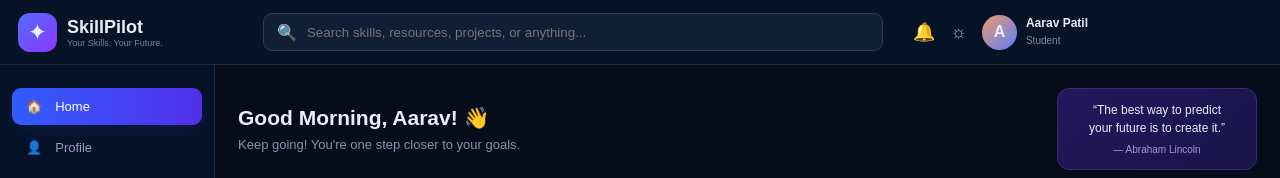
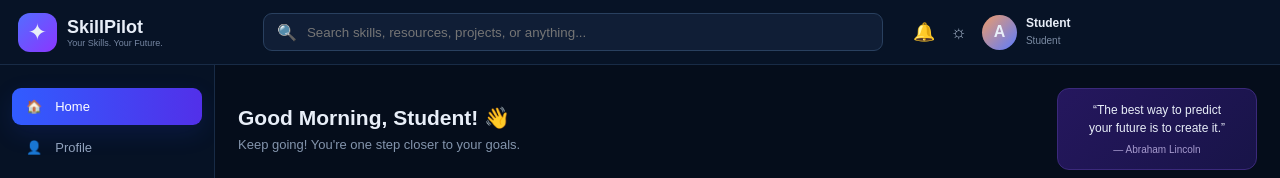
Before and after one commit to sahilnachare077-maker/SkillPilot, a plain HTML site: page index.html in a window 1280 px wide. Shown: the top 178 px of the page. Drawn offline with Linux system fonts and the light colour scheme.

Commit message:
Update index.html

```diff
--- a/index.html
+++ b/index.html
@@ -29,7 +29,7 @@
         <div class="profile-mini">
             <div class="avatar">A</div>
             <div>
-                <b>Aarav Patil</b>
+                <b id="topUserName">Student</b>
                 <small>Student</small>
             </div>
         </div>
@@ -116,7 +116,7 @@
 
         <div class="welcome-row">
             <div>
-                <h1>Good Morning, Aarav! 👋</h1>
+                <h1>Good Morning, <span id="userName">Student</span>! 👋</h1>
                 <p>Keep going! You're one step closer to your goals.</p>
             </div>
 
```
